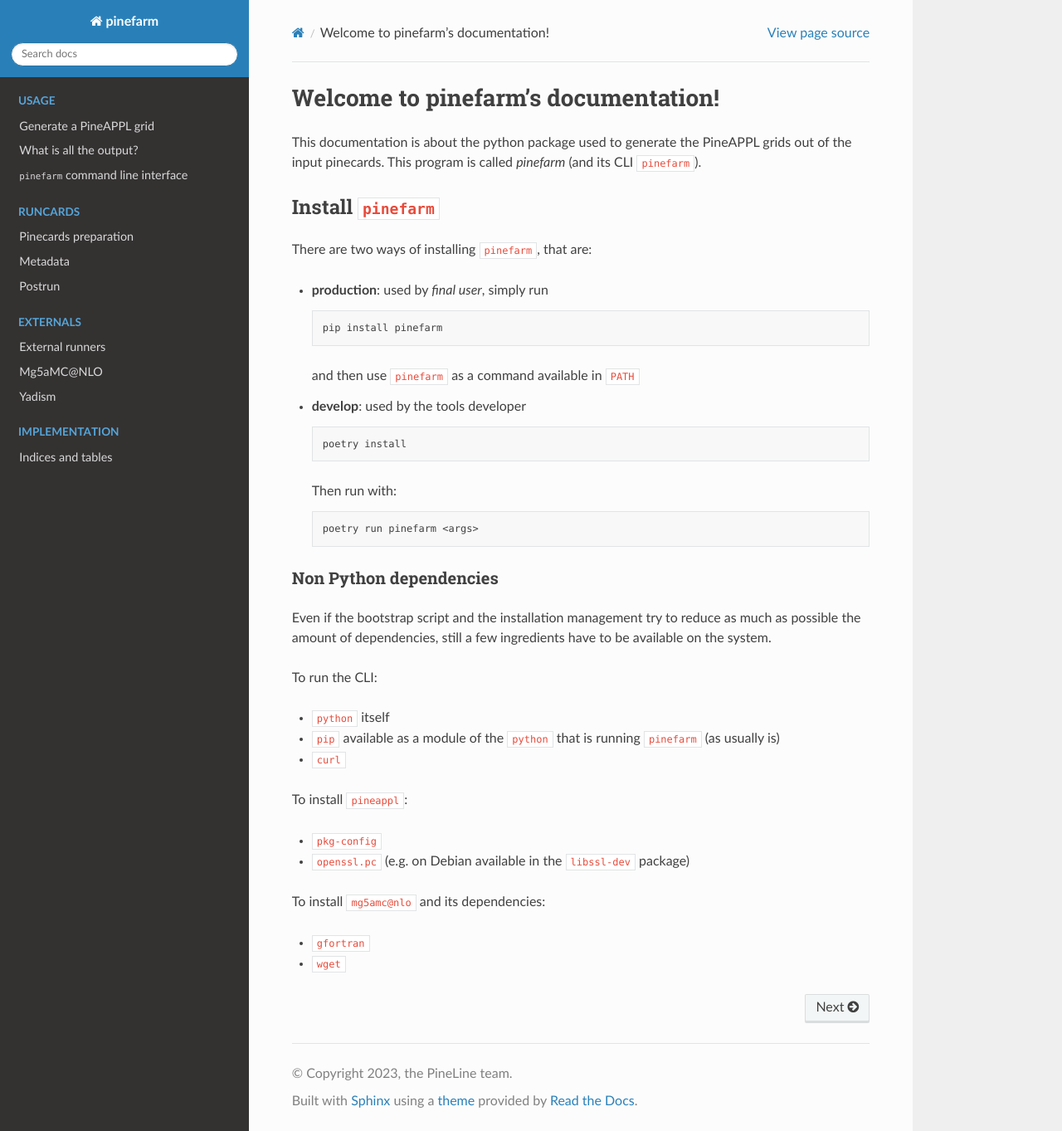
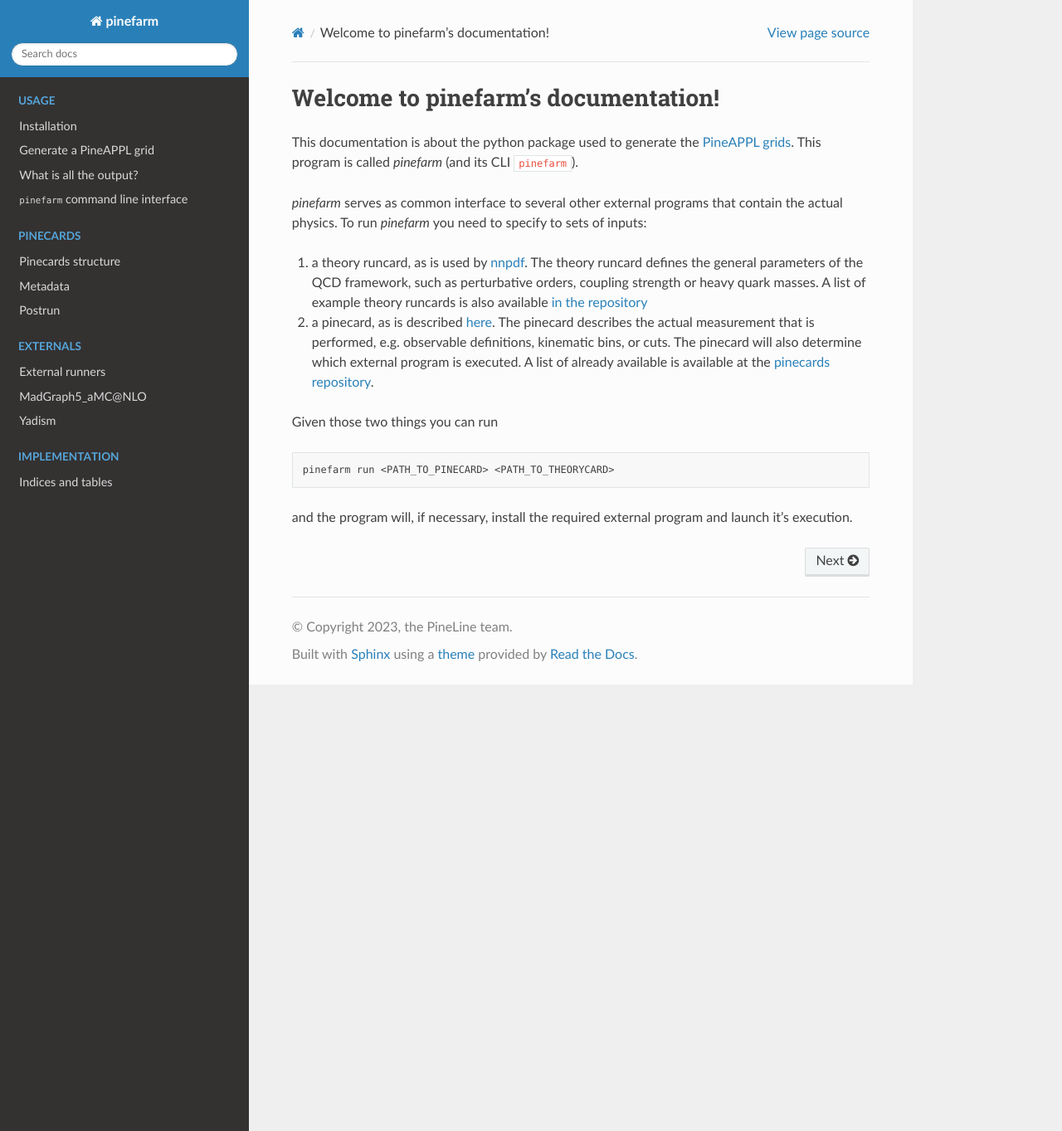
Before and after one commit to NNPDF/pinefarm, a Sphinx documentation site: the page built from docs/source/index.rst, in a window 1280 px wide and 1363 px high. Shown: the whole window at 83% size. Built offline with Sphinx 7.4.7 and the Read the Docs theme 2.0.0, drawn with Linux system fonts in a browser that asks for light colours; pages that are not in the unit, such as notebooks, are missing from menus.

Commit message:
Start updating docs

```diff
--- a/docs/source/cli.rst
+++ b/docs/source/cli.rst
@@ -28,7 +28,7 @@ The output will be stored in a directory in the current path, with the name
 - the second part is the timestamp of the moment in which the command is issued
 
 ``update``
----------
+----------
 
 Update the metadata of the specified grid, with the content of the
 ``metadata.txt`` file in the current version of the pinecard.
--- a/docs/source/external/mg5.rst
+++ b/docs/source/external/mg5.rst
@@ -1,5 +1,5 @@
-Mg5aMC\@NLO
-===========
+MadGraph5_aMC\@NLO
+==================
 
 .. toctree::
    :maxdepth: 1
--- a/docs/source/index.rst
+++ b/docs/source/index.rst
@@ -2,59 +2,32 @@
 Welcome to pinefarm's documentation!
 ####################################
 
-This documentation is about the python package used to generate the PineAPPL
-grids out of the input pinecards.
+This documentation is about the python package used to generate the
+`PineAPPL grids <https://github.com/NNPDF/pineappl>`_.
 This program is called `pinefarm` (and its CLI ``pinefarm``).
 
-Install ``pinefarm``
-====================
+`pinefarm` serves as common interface to several other external programs that
+contain the actual physics. To run `pinefarm` you need to specify to sets
+of inputs:
 
-There are two ways of installing ``pinefarm``, that are:
+1. a theory runcard, as is used by `nnpdf <https://github.com/NNPDF/nnpdf>`_.
+   The theory runcard defines the general parameters of the QCD framework, such as perturbative
+   orders, coupling strength or heavy quark masses.
+   A list of example theory runcards is also available
+   `in the repository <https://github.com/NNPDF/pinefarm/tree/main/extras/theories>`_
+2. a pinecard, as is described `here <pinecards/index>`_.
+   The pinecard describes the actual measurement that is performed, e.g. observable definitions,
+   kinematic bins, or cuts. The pinecard will also determine which external program is executed.
+   A list of already available is available at the
+   `pinecards repository <https://github.com/NNPDF/pinecards>`_.
 
-- **production**: used by *final user*, simply run
+Given those two things you can run
 
-  .. code-block:: sh
+.. code-block:: sh
 
-     pip install pinefarm
+   pinefarm run <PATH_TO_PINECARD> <PATH_TO_THEORYCARD>
 
-  and then use ``pinefarm`` as a command available in ``PATH``
-
-- **develop**: used by the tools developer
-
-  .. code-block:: sh
-
-     poetry install
-
-  Then run with:
-
-  .. code-block:: sh
-
-     poetry run pinefarm <args>
-
-
-Non Python dependencies
------------------------
-
-Even if the bootstrap script and the installation management try to reduce as
-much as possible the amount of dependencies, still a few ingredients have to be
-available on the system.
-
-To run the CLI:
-
-- ``python`` itself
-- ``pip`` available as a module of the ``python`` that is running ``pinefarm``
-  (as usually is)
-- ``curl``
-
-To install ``pineappl``:
-
-- ``pkg-config``
-- ``openssl.pc`` (e.g. on Debian available in the ``libssl-dev`` package)
-
-To install ``mg5amc@nlo`` and its dependencies:
-
-- ``gfortran``
-- ``wget``
+and the program will, if necessary, install the required external program and launch it's execution.
 
 
 .. toctree::
@@ -69,7 +43,7 @@ To install ``mg5amc@nlo`` and its dependencies:
 .. toctree::
    :maxdepth: 1
    :hidden:
-   :caption: Runcards
+   :caption: Pinecards
 
    pinecards/index
    pinecards/metadata
--- a/pyproject.toml
+++ b/pyproject.toml
@@ -83,6 +83,7 @@ ipy = "ipython"
 test-mg5 = "pinefarm run TEST_RUN_SH theories/theory_213.yaml"
 test-yad = "pinefarm run HERA_CC_318GEV_EM_SIGMARED theories/theory_213.yaml"
 docs = { "shell" = "cd docs; make html" }
+docs-server = { "shell" = "cd docs; make server" }
 docs-view = { "shell" = "cd docs; make view" }
 docs-clean = { "shell" = "cd docs; make clean" }
 docs-cleanall = { "shell" = "cd docs; make cleanall" }
```
Also changed, not shown: other parts of docs/source/index.rst (+1 -0 lines), README.md (+2 -13 lines), docs/source/external/index.rst (+5 -37 lines), docs/source/install.rst (added, +67 -0 lines), docs/source/pinecards/index.rst (+6 -10 lines), docs/source/run.rst (+2 -12 lines), .pre-commit-config.yaml, 1 other file.
